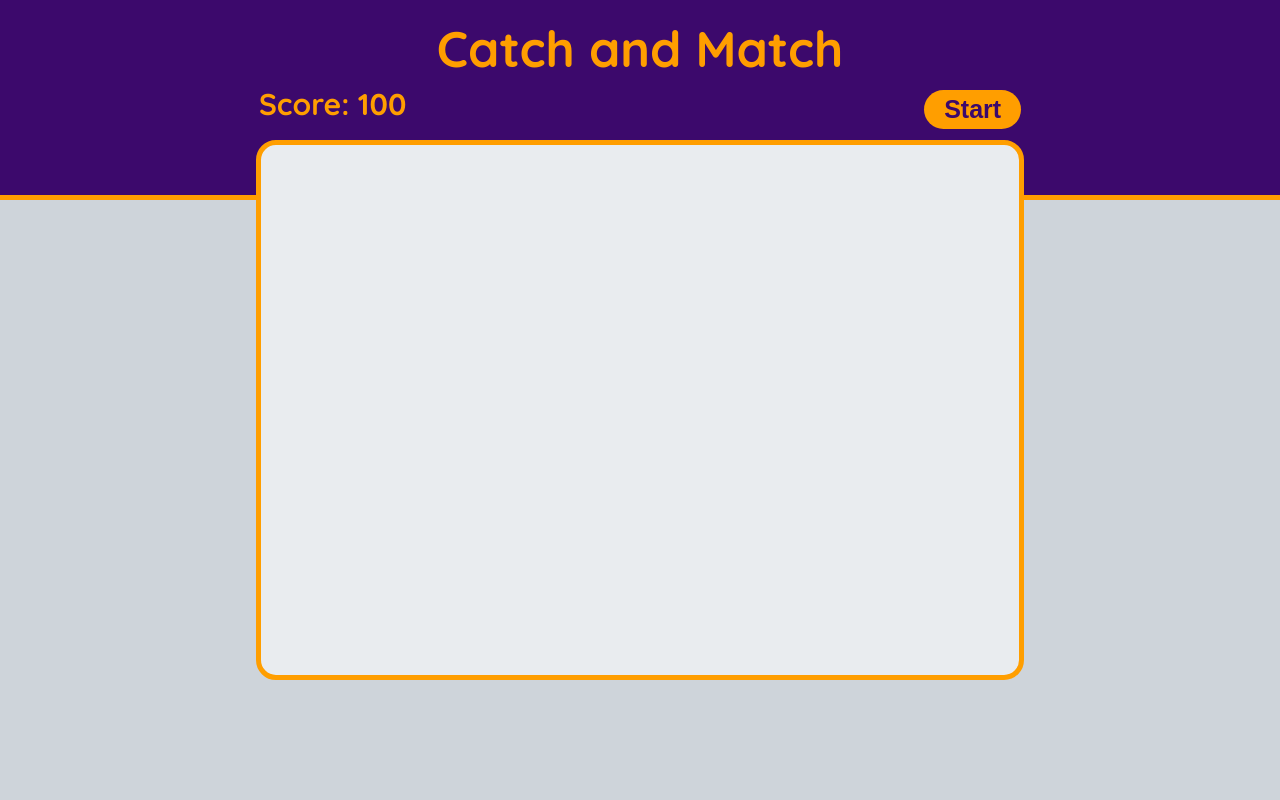
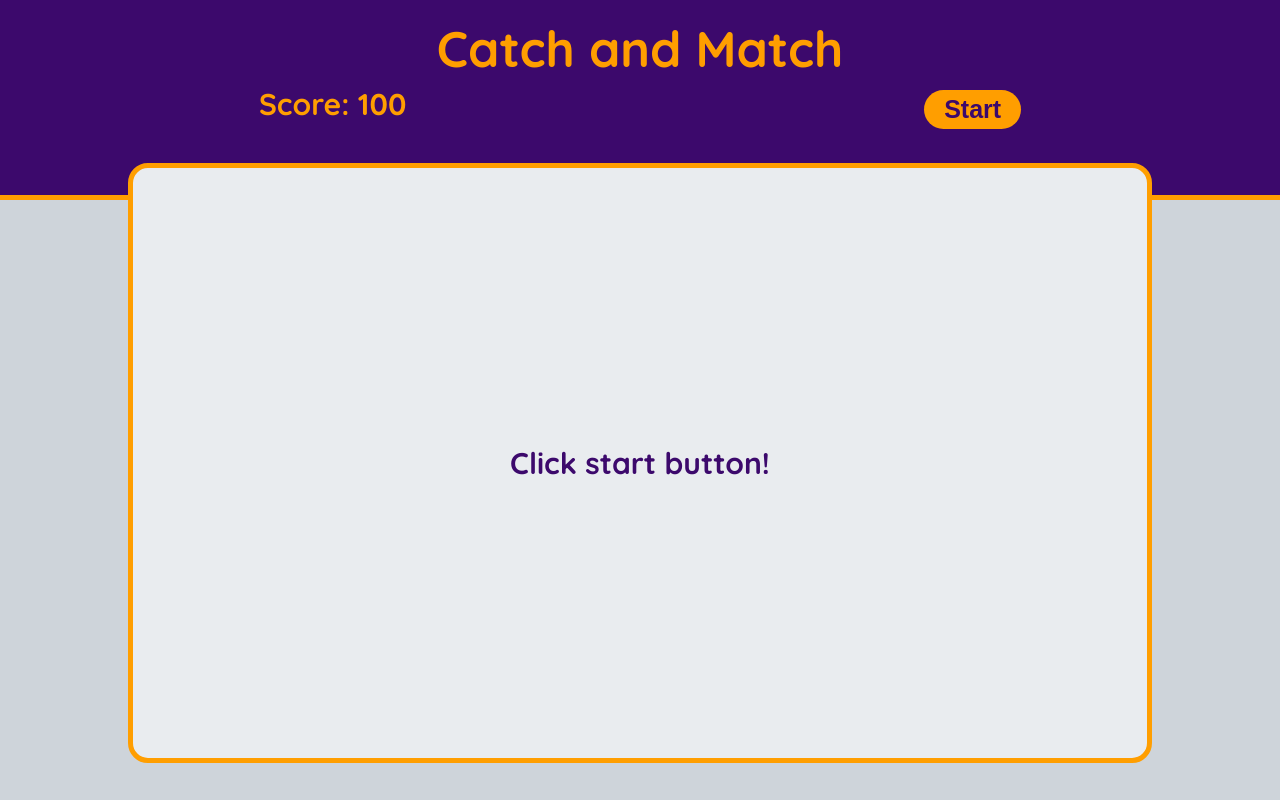
Before and after one commit to MhmtMutlu/redux-memory-game, a React (Create React App) app: page / in a window 1280 px wide. Built offline with nearby package versions, Linux system fonts and the light colour scheme.

Commit message:
Feat-UI: Redux actions were used in PlayGround component and it is designed again.

```diff
--- a/src/components/PlayGround/PlayGround.tsx
+++ b/src/components/PlayGround/PlayGround.tsx
@@ -1,10 +1,38 @@
-import React from "react";
-import { GameBoard, PlayGroundContainer } from "./styles";
+import React, { useEffect } from "react";
+import { useAppDispatch, useAppSelector } from "../../hooks/reduxHooks";
+import { checkCard } from "../../redux/cards/cardSlice";
+import Card from "../Card/Card";
+import {
+  GameBoard,
+  PlayGroundContainer,
+  WarningText,
+  WarningWrapper,
+} from "./styles";
 
 const PlayGround: React.FC = () => {
+  const dispatch = useAppDispatch();
+  const cards = useAppSelector((state) => state.card.items);
+  const openedCards = useAppSelector((state) => state.card.openedCards);
+
+  useEffect(() => {
+    if (openedCards.length === 2) {
+      setTimeout(() => {
+        dispatch(checkCard());
+      }, 500);
+    }
+  }, [dispatch, openedCards]);
+
   return (
     <PlayGroundContainer>
-      <GameBoard />
+      <GameBoard>
+        {cards.length > 0 ? (
+          cards.map((card) => <Card key={card.id} card={card} />)
+        ) : (
+          <WarningWrapper>
+            <WarningText>Click start button!</WarningText>
+          </WarningWrapper>
+        )}
+      </GameBoard>
     </PlayGroundContainer>
   );
 };
--- a/src/components/PlayGround/styles.ts
+++ b/src/components/PlayGround/styles.ts
@@ -11,15 +11,16 @@ export const PlayGroundContainer = styled.div`
 `;
 
 export const GameBoard = styled.div`
-  width: 60%;
-  height: 90%;
-  margin-top: -180px;
+  width: 80%;
+  height: 100%;
+  margin-top: -75px;
   background-color: var(--light-grey-color);
   border: 5px solid var(--orange-color);
   border-radius: 20px;
   display: flex;
   flex-wrap: wrap;
   justify-content: space-between;
+  padding: 15px 15px;
 
   @media (max-width: 1200px) {
     width: 70%;
@@ -30,10 +31,24 @@ export const GameBoard = styled.div`
   }
 
   @media (max-width: 680px) {
-    width: 90%;
+    width: 95%;
   }
 
   @media (max-width: 370px) {
-    margin-top: -120px;
+    margin-top: -70px;
   }
 `;
+
+export const WarningWrapper = styled.div`
+  width: 100%;
+  height: 100%;
+  display: flex;
+  align-items: center;
+  justify-content: center;
+`;
+
+export const WarningText = styled.p`
+  color: var(--purple-color);
+  font-size: 30px;
+  font-weight: bold;
+`;
```
